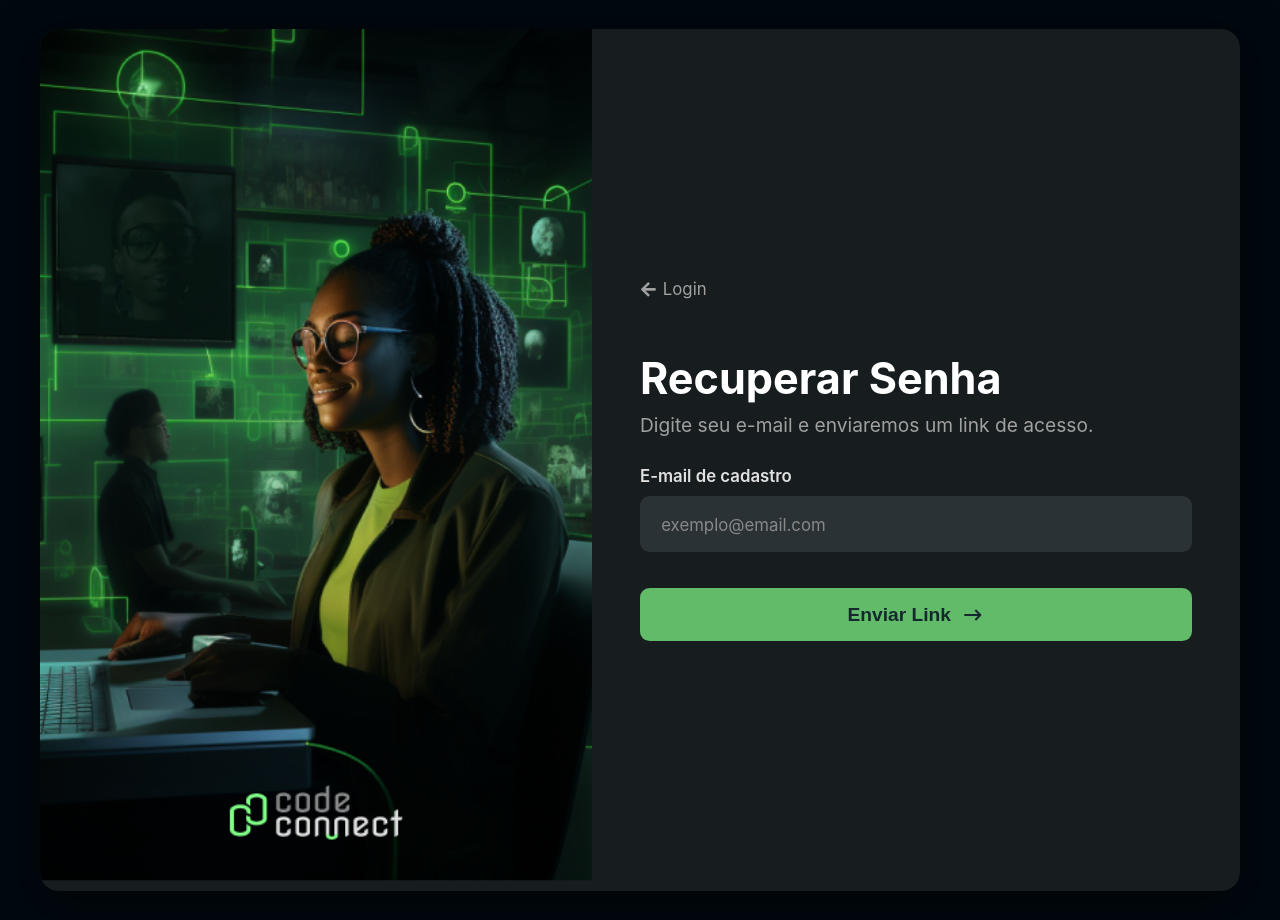
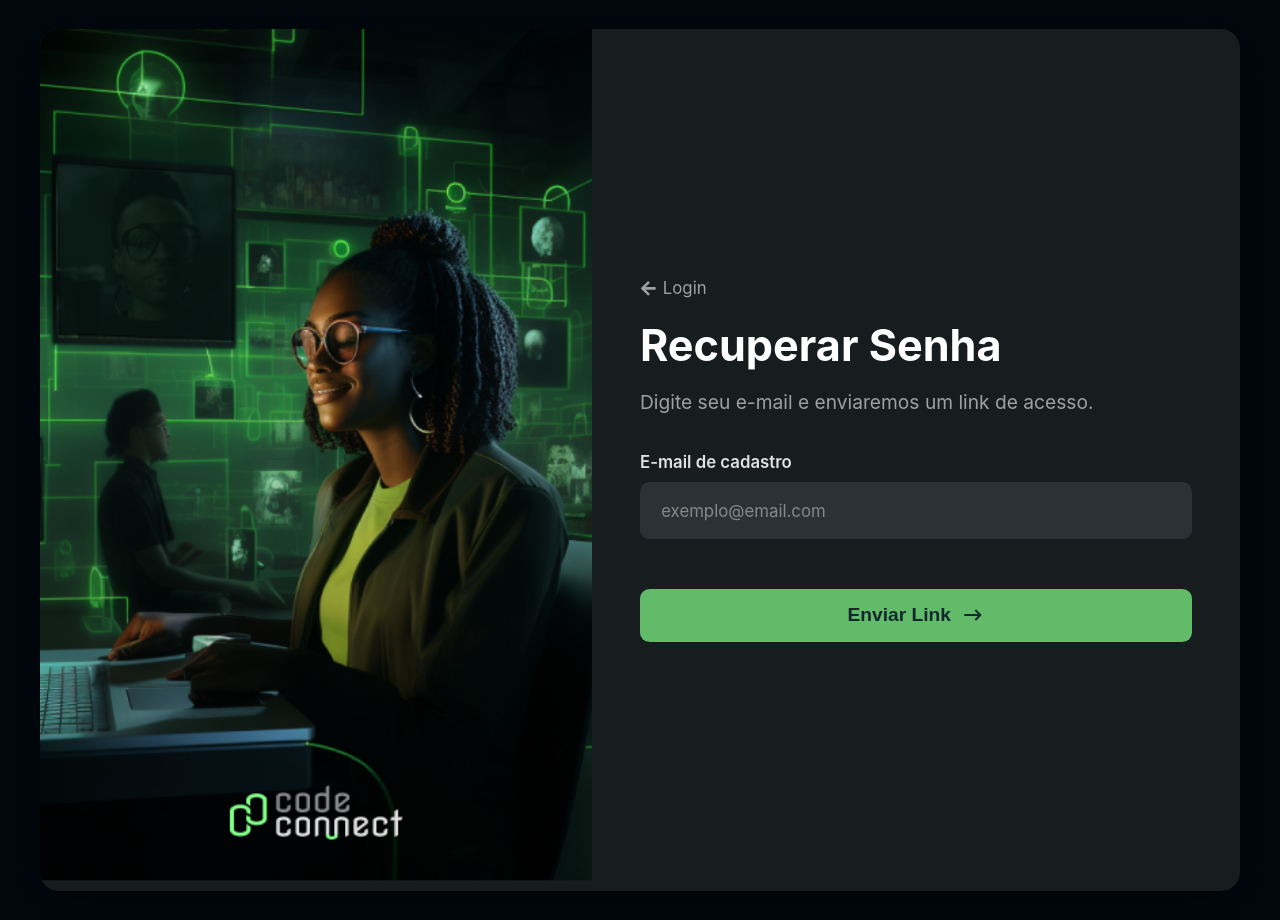
Before and after one commit to danielcoosta1/CodeConnect, a React (Vite) app: page /esqueci-senha in a window 1280 px wide. Built offline with nearby package versions, Linux system fonts and the light colour scheme.

Commit message:
refact(EsqueciSenha): usando a herança do styled-components e ajustando o espaçamento da pagina e sua responsividade

```diff
--- a/src/pages/EsqueciSenha/style.js
+++ b/src/pages/EsqueciSenha/style.js
@@ -1,18 +1,35 @@
 import styled from "styled-components";
 import { Link } from "react-router-dom";
+import { device } from "../../styles/breakpoints";
 
-// 1. Reutilizamos a estrutura do Login para não duplicar código!
+import {
+  ContainerForm as BaseContainerForm,
+  Form as BaseForm,
+} from "../Login/style";
+
 export {
   ContainerWrapper,
   ContainerContent,
   ContainerImg,
-  ContainerForm,
-  Form,
   CampoInput,
-  Button
+  Button,
 } from "../Login/style";
 
-// 2. Criamos os componentes específicos apenas do Esqueci Senha:
+export const ContainerForm = styled(BaseContainerForm)`
+  gap: 3.2rem;
+
+  @media ${device.mobile} {
+    gap: 2.4rem;
+  }
+`;
+
+export const Form = styled(BaseForm)`
+  gap: 3.2rem;
+
+  @media ${device.mobile} {
+    gap: 2rem;
+  }
+`;
 
 export const LinkVoltar = styled(Link)`
   color: #a0a0a0;
@@ -21,7 +38,7 @@ export const LinkVoltar = styled(Link)`
   align-items: center;
   gap: 0.5rem;
   font-size: 1.4rem;
-  margin-bottom: 2rem;
+  margin-bottom: -1.5rem;
   transition: 0.2s ease;
 
   &:hover {
```
